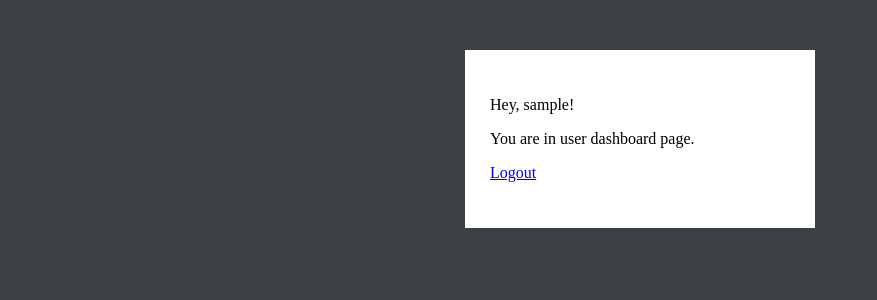
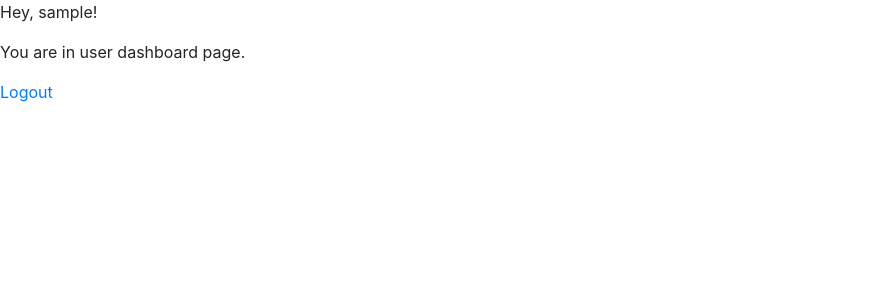
Before and after one commit to Nindaime/php-schoolApp, a PHP site: page /dashboard.php in a window 1280 px wide. Shown: the top 300 px of the page, without its empty margins (0-877 px from the left). Run offline with PHP 8.4, Linux system fonts and the light colour scheme; the visitor is signed in with stand-in values (Sample User, id 1).

Commit message:
return home links and css setup for dashboard, logout to index

```diff
--- a/dashboard.php
+++ b/dashboard.php
@@ -7,7 +7,8 @@ include("auth_session.php");
 <head>
     <meta charset="utf-8">
     <title>Dashboard - Client area</title>
-    <link rel="stylesheet" href="style.css" />
+    <link href="bootstrap.min.css?<?=filemtime("bootstrap.min.css")?>" rel="stylesheet" type="text/css" />
+    <link href="stylee.css?<?=filemtime("stylee.css")?>" rel="stylesheet" type="text/css" />
 </head>
 <body>
     <div class="form">
--- a/login.php
+++ b/login.php
@@ -39,6 +39,7 @@
         <input type="password" class="login-input" name="password" placeholder="Password"/>
         <input type="submit" value="Login" name="submit" class="login-button"/>
         <p class="link">Don't have an account? <a href="registration.php">Registration Now</a></p>
+        <p class="link"><a href="index.php">RETURN TO HOME PAGE</a></p>
   </form>
 <?php
     }
--- a/logout.php
+++ b/logout.php
@@ -3,6 +3,6 @@
     // Destroy session
     if(session_destroy()) {
         // Redirecting To Home Page
-        header("Location: login.php");
+        header("Location: index.php");
     }
 ?>
--- a/registration.php
+++ b/registration.php
@@ -42,6 +42,7 @@
         <input type="password" class="login-input" name="password" placeholder="Password">
         <input type="submit" name="submit" value="Register" class="login-button">
         <p class="link">Already have an account? <a href="login.php">Login here</a></p>
+        <p class="link"><a href="index.php">RETURN TO HOME PAGE</a></p>
     </form>
 <?php
     }
```
